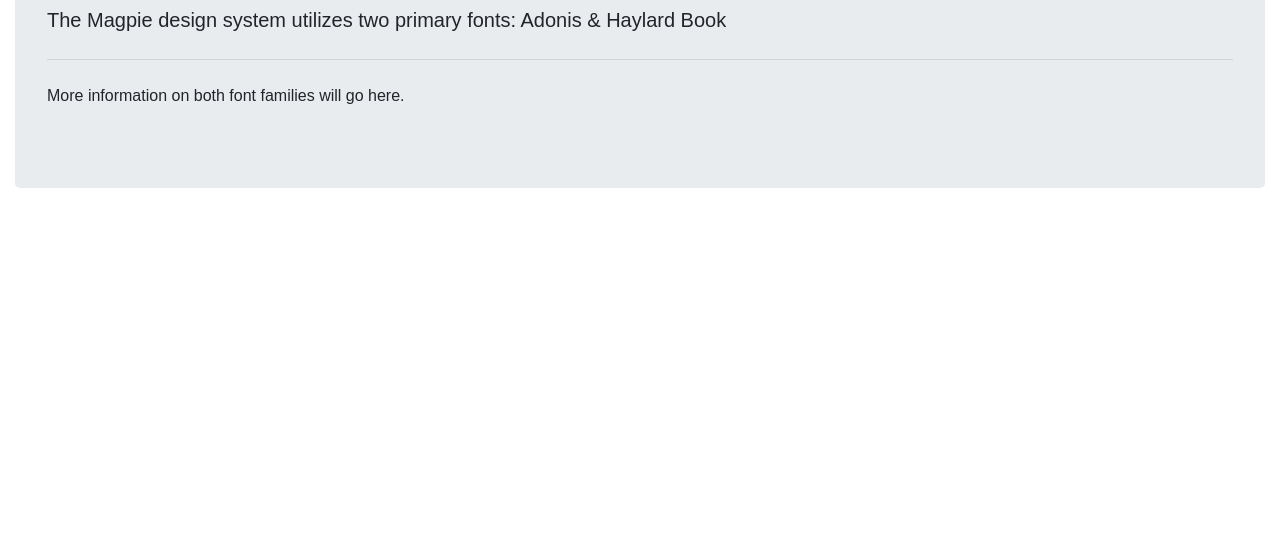
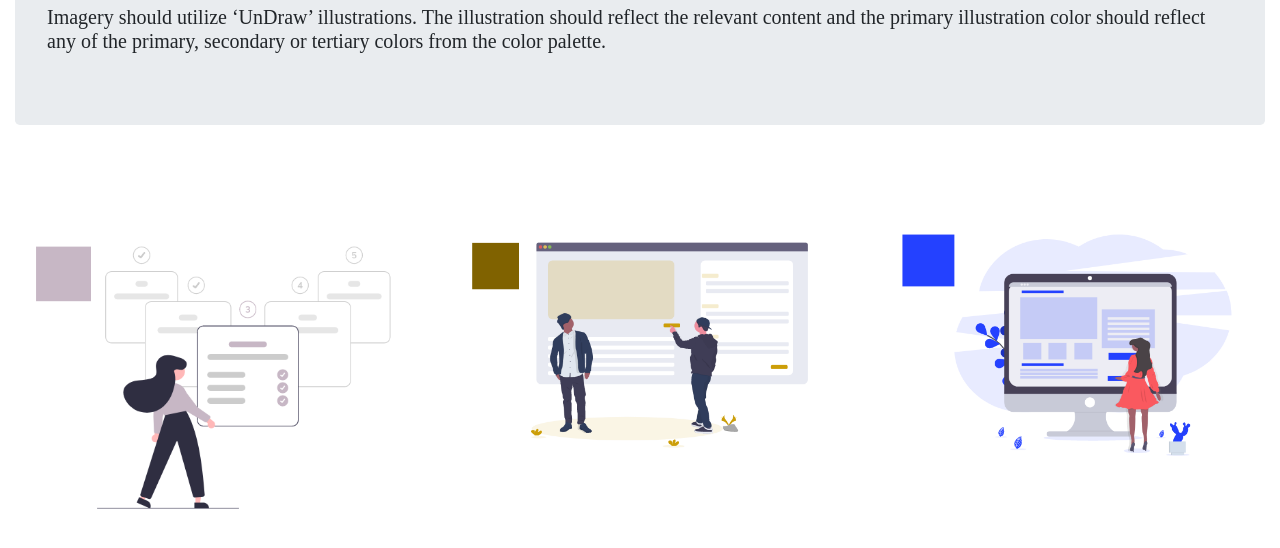
Before and after one commit to zoesreagan/HCI472_FA20_final, a plain HTML site: page foundation_imagery.html in a window 1280 px wide. Shown: the part 192-740 px from the top of the page. Drawn offline with nearby package versions, Linux system fonts and the light colour scheme; a web font is replaced by a local one.

Commit message:
added imagery page

```diff
--- a/foundation_imagery.html
+++ b/foundation_imagery.html
@@ -72,17 +72,37 @@
             <div class="row">
               <div class="col">
 
-                <div class="jumbotron">
-                  <h1 class="display-4">Imagery</h1>
-                    <p class="lead">The Magpie design system utilizes two primary fonts: Adonis & Haylard Book</p>
-                    <hr class="my-4">
-                    <p>More information on both font families will go here. </p>
+              <div class="jumbotron">
+                <h1 class="display-4">Imagery</h1>
+                  <h3 class="lead">Imagery should utilize ‘UnDraw’ illustrations. The illustration should reflect the relevant content and the primary illustration color should reflect any of the primary, secondary or tertiary colors from the color palette. </h3>
 
-                  </div>
+              </div>
 
-                </div>
+            </div>
 
           </div>
+
+          <div class="row">
+
+            <div class="col">
+              <img class="img-fluid" src="css/images/image_1.png" alt="">
+
+              </div>
+
+            <div class="col">
+              <img class="img-fluid" src="css/images/image_2.png" alt="">
+            </div>
+
+            <div class="col">
+              <img class="img-fluid" src="css/images/image_3.png" alt="">
+            </div>
+
+            </div>
+
+            </div>
+
+
+
 
     </main>
 
```
Also changed, not shown: foundation_color.html (+1 -1 lines), foundation_type.html (+1 -1 lines), css/images/image_1.png (added), css/images/image_2.png (added), css/images/image_3.png (added).
